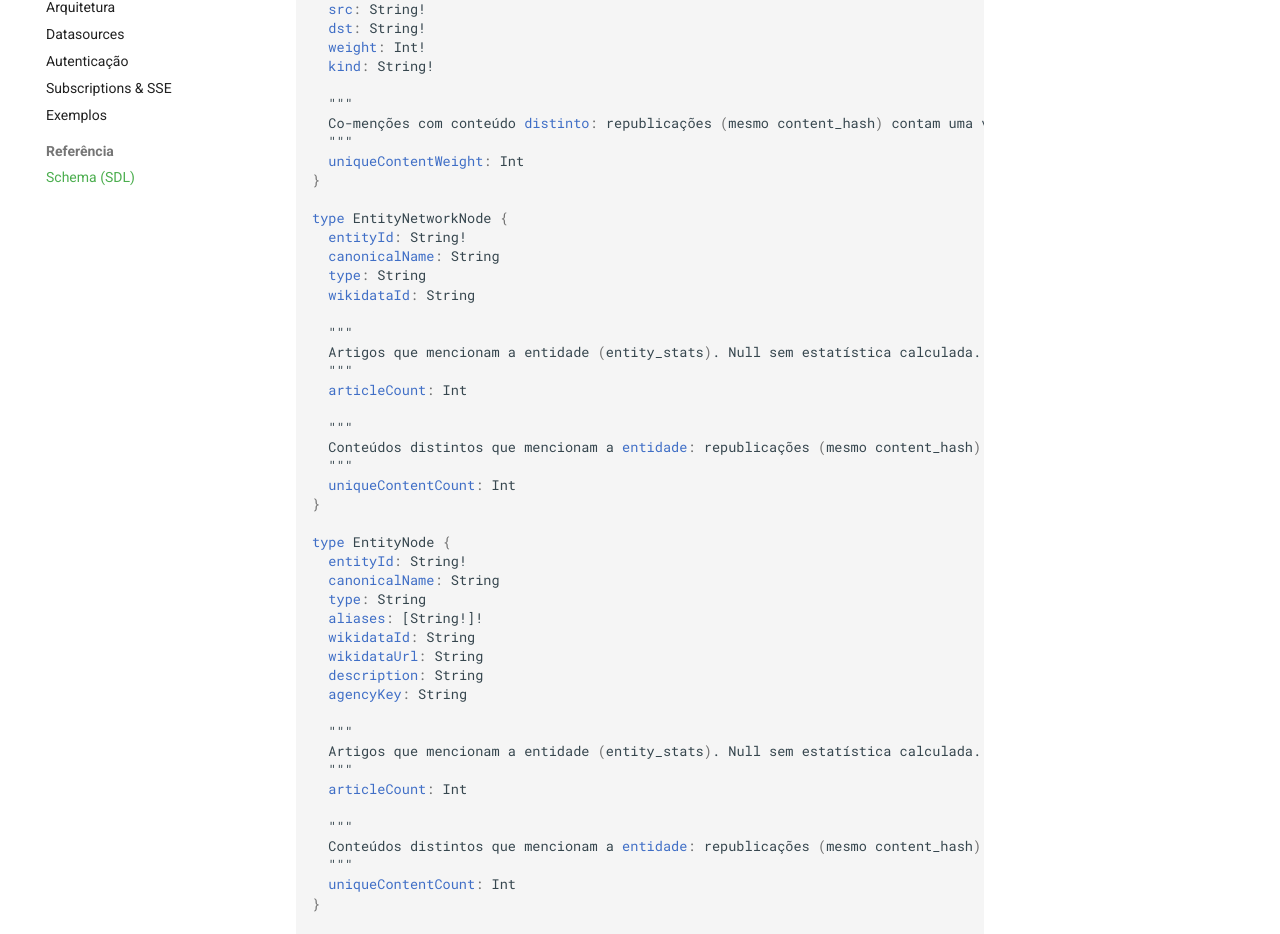
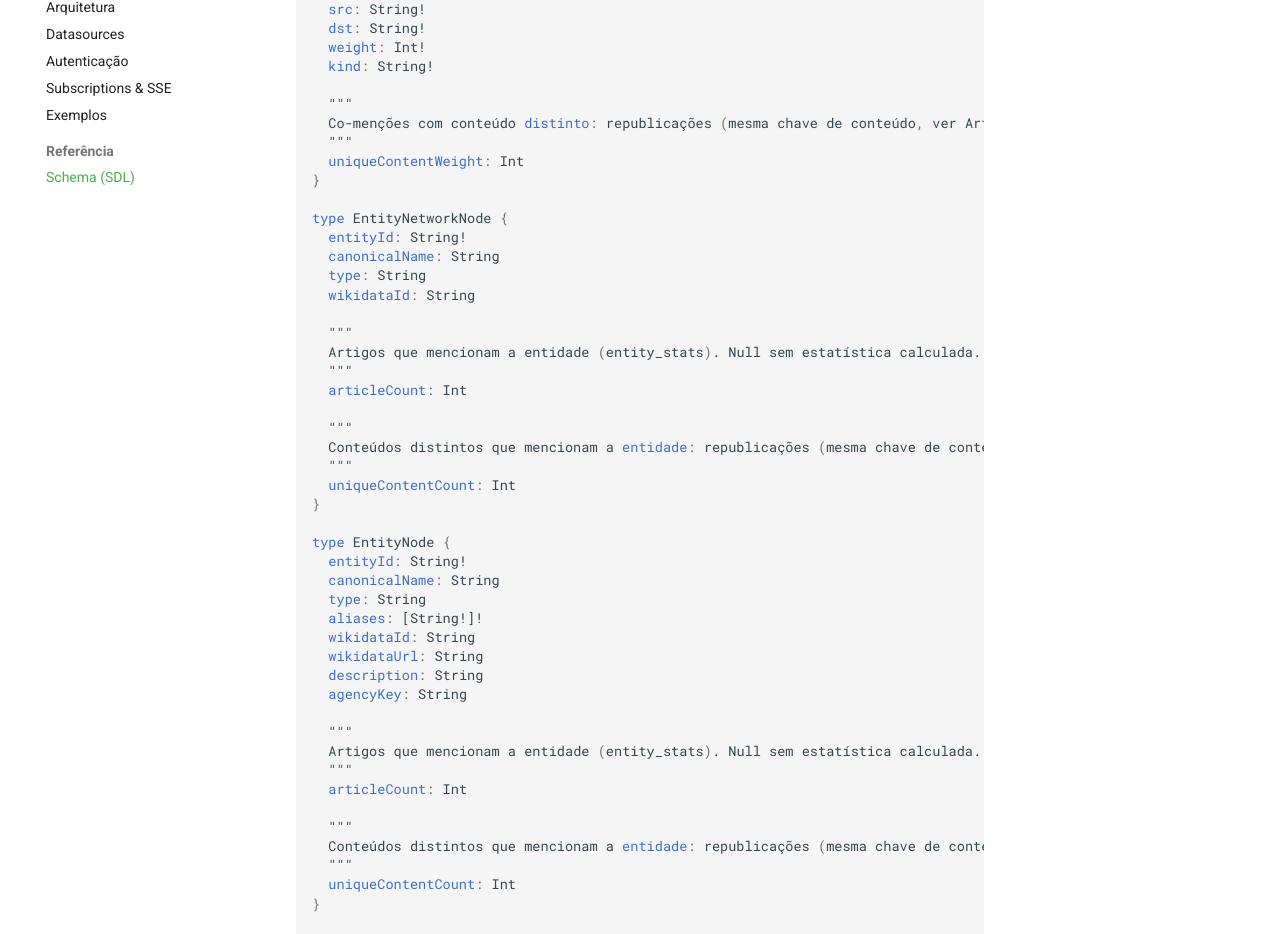
Before and after one commit to destaquesgovbr/graphql-api, an MkDocs documentation site: the page built from docs/reference/schema.md, in a window 1280 px wide and 1400 px high, scrolled down 7281 px. Shown: the part 146-1080 px from the top of the window. Built offline with MkDocs 1.6.1 and Material for MkDocs 9.7.7, drawn with Linux system fonts in a browser that asks for light colours; comment, search, counter and statistics services are not loaded; some of the changed text lies outside the part shown.

Commit message:
docs: descrições das contagens de conteúdo único citam a chave de conteúdo (green)

```diff
--- a/docs/reference/schema.md
+++ b/docs/reference/schema.md
@@ -343,7 +343,7 @@
   avgSentimentScore: Float
 
   """
-  Conteúdos distintos creditados a esta agência: cada conteúdo conta só para a primeira agência que o publicou no intervalo consultado, então o campo soma entre agências e períodos sem contar republicações. Republicações quase-duplicatas (mesma chave news.content_key; sem ela, o mesmo content_hash) são o mesmo conteúdo. articleCount conta artigos.
+  Conteúdos distintos creditados a esta agência: cada conteúdo conta só para a primeira agência que o publicou no intervalo consultado, então o campo soma entre agências e períodos sem contar republicações. Republicações quase-duplicatas (mesma chave de conteúdo: news.content_key; sem ela, o hash exato do conteúdo; ver Article.contentKey) são o mesmo conteúdo. articleCount conta artigos.
   """
   uniqueContentCount: Int!
 }
@@ -385,7 +385,7 @@
   kind: String!
 
   """
-  Co-menções com conteúdo distinto: republicações (mesmo content_hash) contam uma vez. `weight` conta artigos. Null antes do cálculo do grafo.
+  Co-menções com conteúdo distinto: republicações (mesma chave de conteúdo, ver Article.contentKey) contam uma vez. `weight` conta artigos. Null antes do cálculo do grafo.
   """
   uniqueContentWeight: Int
 }
@@ -402,7 +402,7 @@
   articleCount: Int
 
   """
-  Conteúdos distintos que mencionam a entidade: republicações (mesmo content_hash) contam uma vez (entity_stats). Null sem estatística calculada.
+  Conteúdos distintos que mencionam a entidade: republicações (mesma chave de conteúdo, ver Article.contentKey) contam uma vez (entity_stats). Null sem estatística calculada.
   """
   uniqueContentCount: Int
 }
@@ -423,7 +423,7 @@
   articleCount: Int
 
   """
-  Conteúdos distintos que mencionam a entidade: republicações (mesmo content_hash) contam uma vez (entity_stats). Null sem estatística calculada.
+  Conteúdos distintos que mencionam a entidade: republicações (mesma chave de conteúdo, ver Article.contentKey) contam uma vez (entity_stats). Null sem estatística calculada.
   """
   uniqueContentCount: Int
 }
@@ -884,12 +884,12 @@
   articleCount: Int
 
   """
-  Conteúdos distintos que mencionam o vizinho: republicações (mesmo content_hash) contam uma vez (entity_stats). Null sem estatística calculada.
+  Conteúdos distintos que mencionam o vizinho: republicações (mesma chave de conteúdo, ver Article.contentKey) contam uma vez (entity_stats). Null sem estatística calculada.
   """
   uniqueContentCount: Int
 
   """
-  Co-menções com conteúdo distinto: republicações (mesmo content_hash) contam uma vez. `weight` conta artigos. Null antes do cálculo do grafo.
+  Co-menções com conteúdo distinto: republicações (mesma chave de conteúdo, ver Article.contentKey) contam uma vez. `weight` conta artigos. Null antes do cálculo do grafo.
   """
   uniqueContentWeight: Int
 
```
Also changed, not shown: 3 other files.
